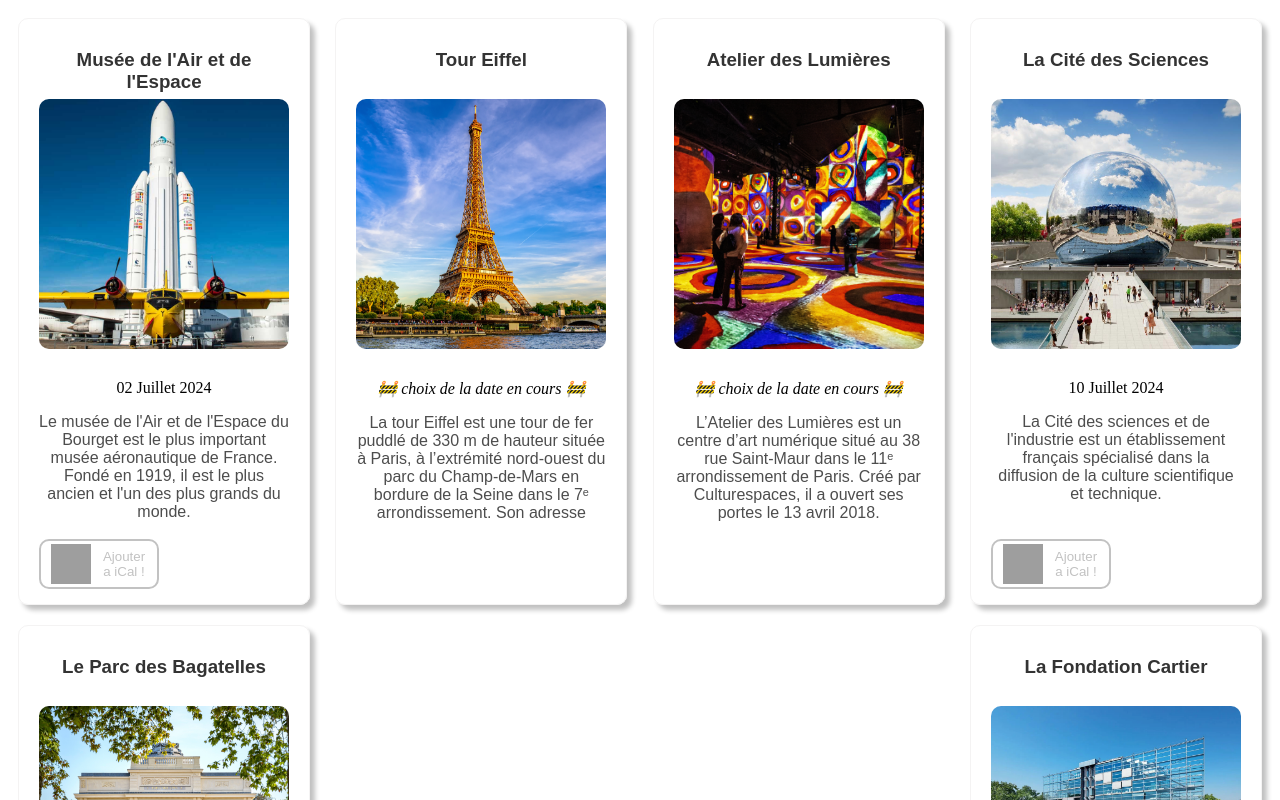
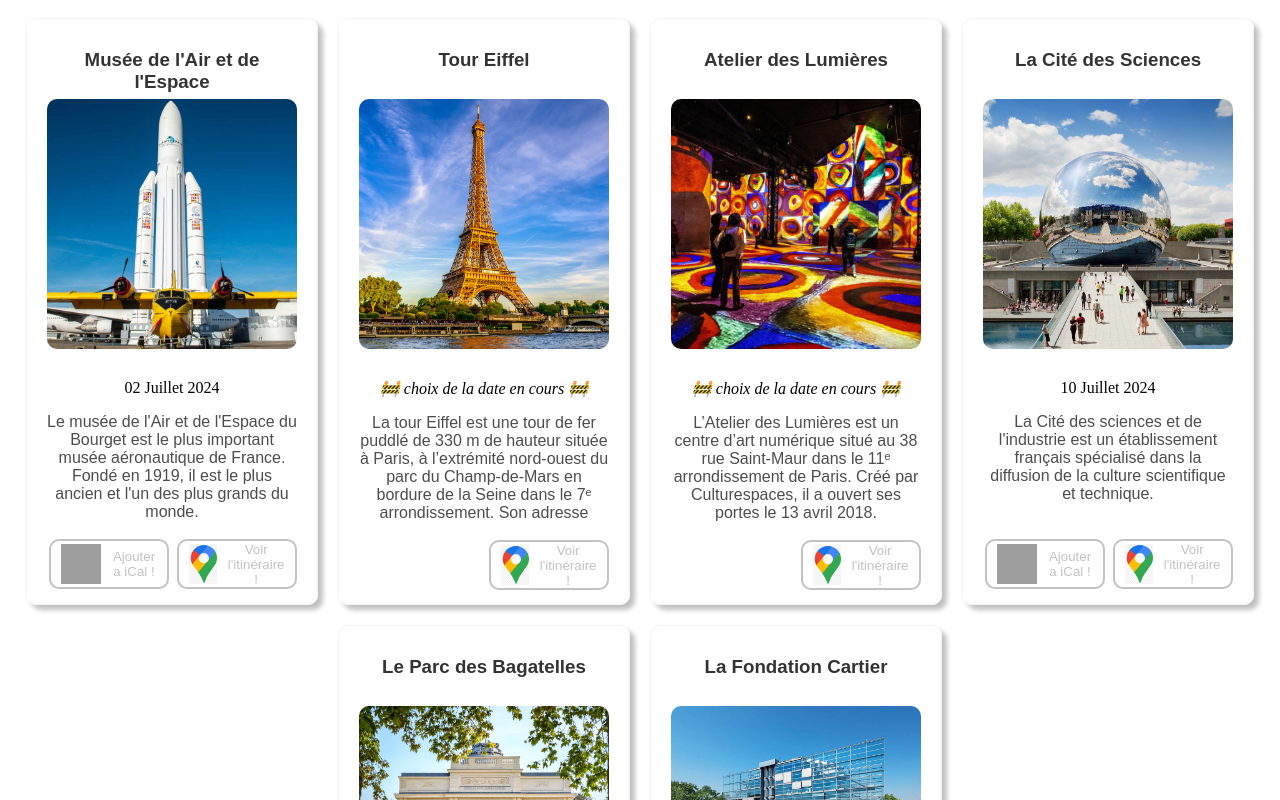
Before and after one commit to Amiiine27/passe-jeune-prog, a React (Vite) app: page / in a window 1280 px wide. Shown: the top 800 px of the page. Built offline with nearby package versions, Linux system fonts and the light colour scheme; grey boxes are pictures that could not be loaded.

Commit message:
bouton maps fonctionnel

```diff
--- a/src/Components/App.jsx
+++ b/src/Components/App.jsx
@@ -1,5 +1,6 @@
 import Card from './Card'
 import '../Style/Card.css'
+import '../Style/index.css'
 import MRSPC from "../assets/MRSPC.jpg"
 import TFL from "../assets/TFL.jpeg"
 import ATL from "../assets/ATL.jpg"
--- a/src/Components/Card.jsx
+++ b/src/Components/Card.jsx
@@ -1,6 +1,7 @@
 import React from 'react';
 import PropTypes from 'prop-types';
 import ICalButton from './iCal.jsx';
+import GoogleMaps from './GoogleMaps.jsx';
 
 function Card({ img, alt, title, desc, descr, loc, jour, DDB, DDF }) {
   // Vérifier si les props pour ICalButton sont valides
@@ -18,8 +19,8 @@
       <p className="card-description">{desc}</p>
 
       <div className="buttons">
-        {isICalButtonValid && <ICalButton title={title} descr={descr} loc={loc} DDB={DDB} DDF={DDF} />}
-
+      {isICalButtonValid && <ICalButton className="ical-button" title={title} descr={descr} loc={loc} DDB={DDB} DDF={DDF} />}
+      <GoogleMaps className="google-maps-button" loc={loc}/>
       </div>
 
     </div>
--- /dev/null
+++ b/src/Components/GoogleMaps.jsx
@@ -0,0 +1,20 @@
+import React from 'react';
+import maps from '../assets/maps.png';
+import '../Style/googleMaps.css';
+
+function GoogleMaps({ loc }) {
+  const handleButtonClick = () => {
+    const encodedAddress = encodeURIComponent(loc);
+    const url = `https://www.google.com/maps/dir/?api=1&destination=${encodedAddress}`;
+    window.open(url, '_blank');  // Ouvre l'URL dans une nouvelle fenêtre/tab
+  };
+
+  return (
+    <button className="image-button" onClick={handleButtonClick}>
+      <img src={maps} alt="Google Maps" />
+      Voir l'itinéraire !
+    </button>
+  );
+}
+
+export default GoogleMaps;
--- a/src/Style/Card.css
+++ b/src/Style/Card.css
@@ -1,4 +1,4 @@
-.card{
+.card {
   border: 1px solid #f4f3f3;
   border-radius: 10px;
   box-shadow: 5px 5px 5px #0000003f;
@@ -9,15 +9,13 @@
   height: 545px;
   display: inline-block;
   vertical-align: top; /* Ajustement de l'alignement vertical */
-
 }
 
 .card-container {
   display: flex;
   flex-wrap: wrap; /* Pour permettre le retour à la ligne */
-  justify-content: space-between; /* Pour espacer les cartes horizontalement */
+  justify-content: center; /* Centrer les cartes horizontalement */
 }
-
 
 .card .card-image {
   width: 100%; /* Utiliser toute la largeur disponible dans la carte */
@@ -42,6 +40,28 @@
   overflow: auto; /* Activer la barre de défilement si nécessaire */
 }
 
-.ical {
-  margin-top: 10px;
+.buttons {
+  display: flex;
+  justify-content: flex-end;
+  align-items: center; /* Assure l'alignement vertical */
+  gap: 8px;
 }
+
+.buttons > button {
+  margin: 0; /* Supprime les marges par défaut des boutons */
+}
+
+.ical-button {
+  order: 1;
+}
+
+.google-maps-button {
+  order: 2;
+}
+
+@media screen and (max-width: 768px) {
+  .card {
+    width: 100%; /* Largeur de la carte sur les petits écrans */
+    max-width: 300px; /* Limite maximale pour les cartes sur les petits écrans */
+  }
+}
--- /dev/null
+++ b/src/Style/googleMaps.css
@@ -0,0 +1,27 @@
+.image-button {
+    margin-top: 10px;
+    width: 120px;
+    height: 50px;
+    border: none;
+    cursor: pointer;
+    display: flex;
+    align-items: center;
+    justify-content: center;
+    background-color: transparent;
+    border-radius: 10px;
+    border: 2px solid #c2c2c2;
+    color: #c2c2c2;
+    text-align: center;
+    padding: 0 10px; /* Ajout de padding pour les bordures */
+    gap: 10px; /* Espace entre l'image et le texte */
+  }
+
+  /* Effet de survol */
+  .image-button:hover {
+    opacity: 0.8; /* Rendre le bouton légèrement transparent au survol */
+  }
+
+  button img {
+    width: 40px;
+    height: 40px;
+  }
--- a/src/Style/index.css
+++ b/src/Style/index.css
@@ -0,0 +1,3 @@
+:root{
+    text-align: center;
+}
```
Also changed, not shown: src/assets/maps.png (added). Lines whose indentation alone changed are shown as unchanged.
